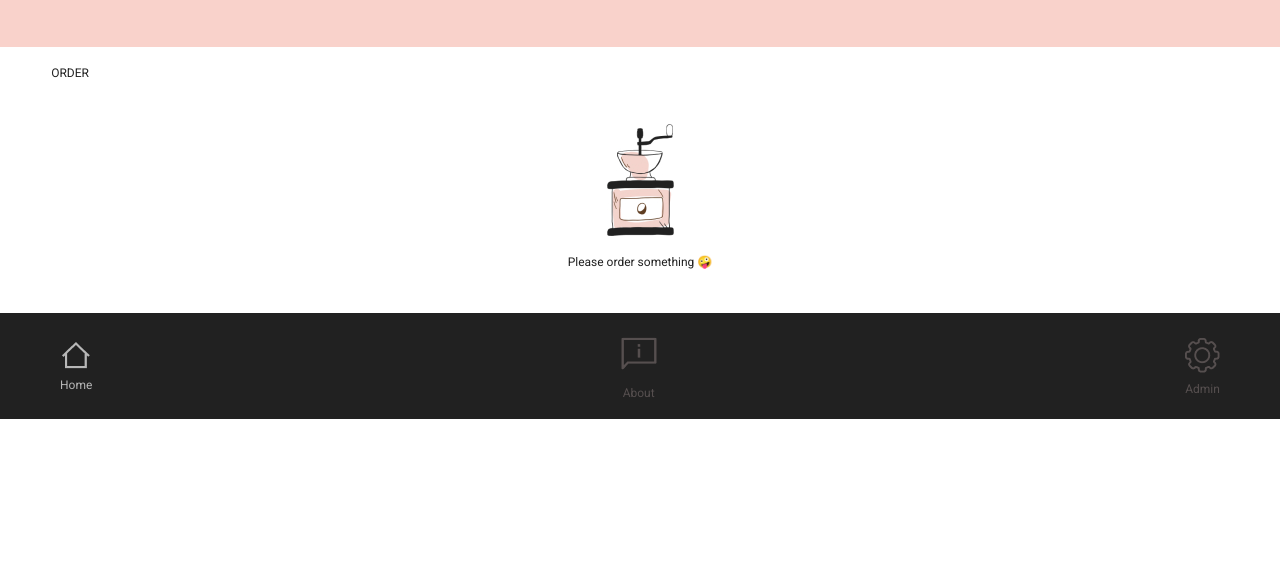
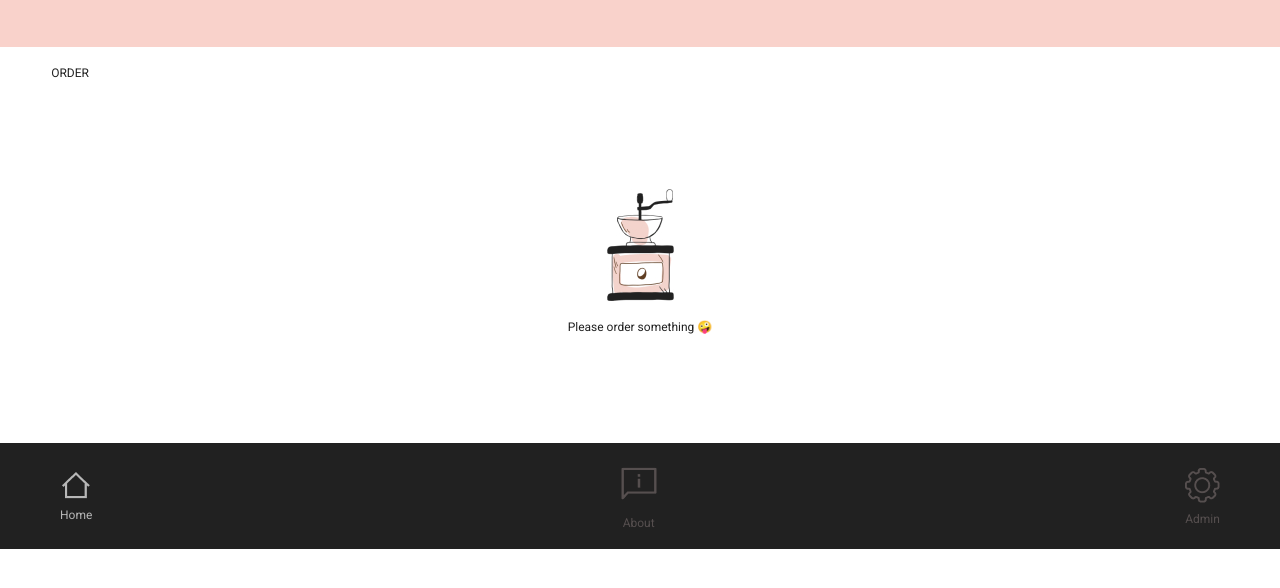
Before and after one commit to conor-v/Barista_app, a website built with webpack: page src/index.html in a window 1280 px wide. Shown: the part 120-708 px from the top of the page. Built offline with nearby package versions, Linux system fonts and the light colour scheme; some packages are replaced by stand-ins of ours.

Commit message:
empty content css margin 2

```diff
--- a/src/css/content.css
+++ b/src/css/content.css
@@ -11,7 +11,7 @@
   display: flex;
   flex-flow: column;
   align-items: center;
-  margin: 4.5rem 0;
+  margin: 11rem 0;
 }
 
 .emptystate__content {
```
